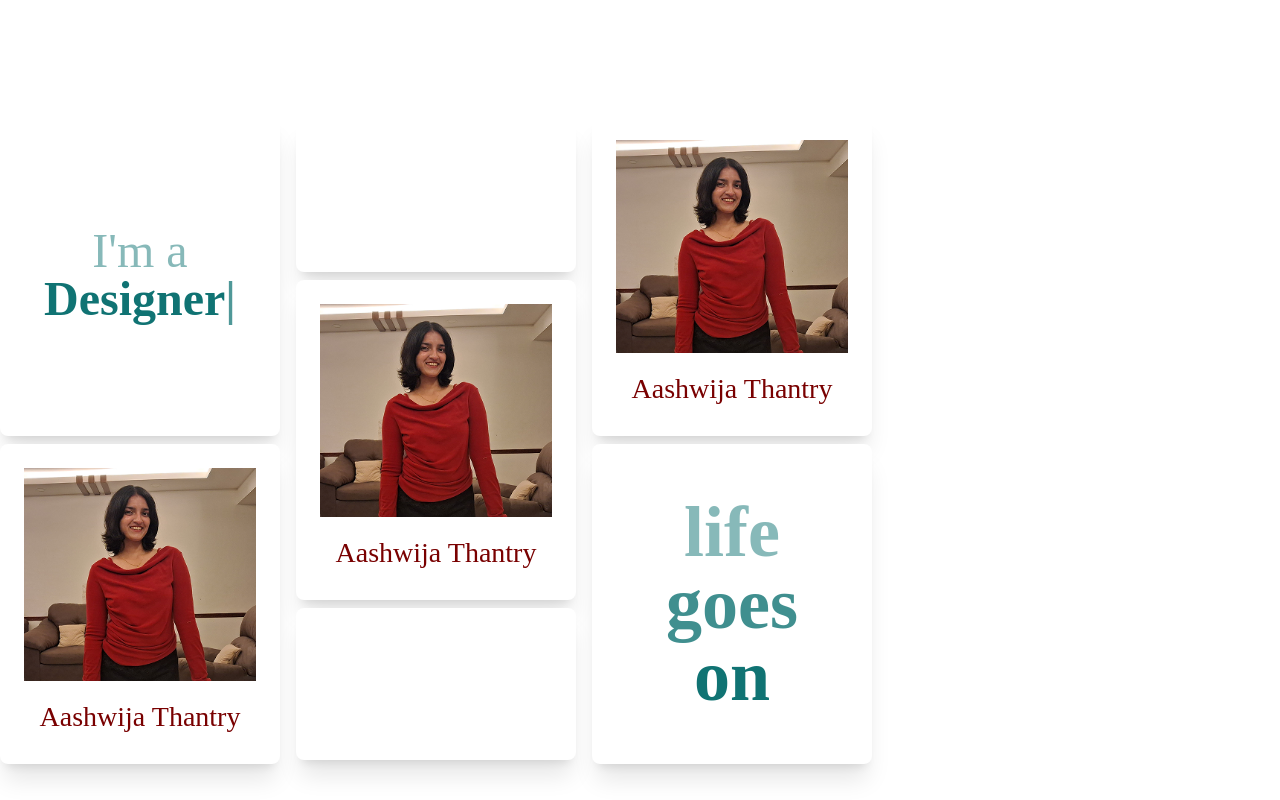
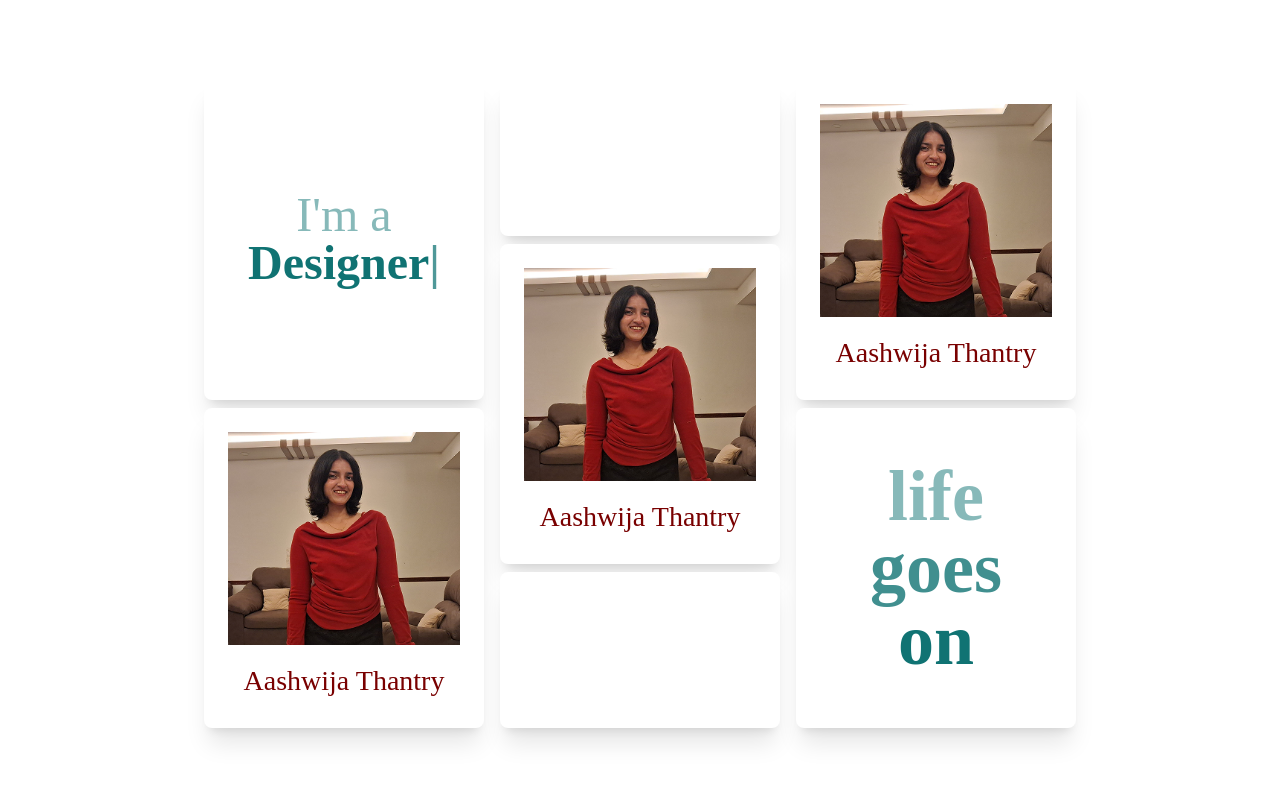
Before and after one commit to aashwijat/Portfolio, a React (Vite) app: page / in a window 1280 px wide. Built offline with nearby package versions, Linux system fonts and the light colour scheme.

Commit message:
Add Contact.jsx

```diff
--- a/src/App.jsx
+++ b/src/App.jsx
@@ -4,7 +4,7 @@
 import Grid from "./components/Grid";
 function App() {
   return (
-    <div>
+    <div className="h-screen w-screen flex justify-center items-center">
       {/* <div className="h-screen w-screen flex justify-center items-center"> */}
       <Grid />
       {/* </div> */}
--- a/src/components/Card.jsx
+++ b/src/components/Card.jsx
@@ -1,7 +1,7 @@
 function Card() {
   return (
     <>
-      <div className="polaroid-film bg-white w-70 h-38 rounded-lg shadow-xl max-w-sm transform"></div>
+      <div className="polaroid-film bg-white w-70 h-39 rounded-lg shadow-xl max-w-sm transform"></div>
     </>
   );
 }
--- /dev/null
+++ b/src/components/Contact.jsx
@@ -0,0 +1,16 @@
+import Card from "./Card";
+function Contact() {
+  return (
+    <>
+      <Card>
+        <div className="text-center">
+          <div className="polaroid-name">
+            <span className="block text-[#107373]/50 text-xl font-bold">
+              Let's Connect!
+            </span>
+          </div>
+        </div>
+      </Card>
+    </>
+  );
+}
--- a/src/components/Grid.jsx
+++ b/src/components/Grid.jsx
@@ -5,7 +5,7 @@ import Card from "./Card";
 function Grid() {
   return (
     <>
-      <div className="flex gap-4 h-screen pt-20 flex items-center justify-center">
+      <div className="flex gap-4 h-screen pt-20">
         {/* column 1 has two rows */}
         <div className="flex-1 flex flex-col gap-2 ">
           <TypePolaroid />
```
